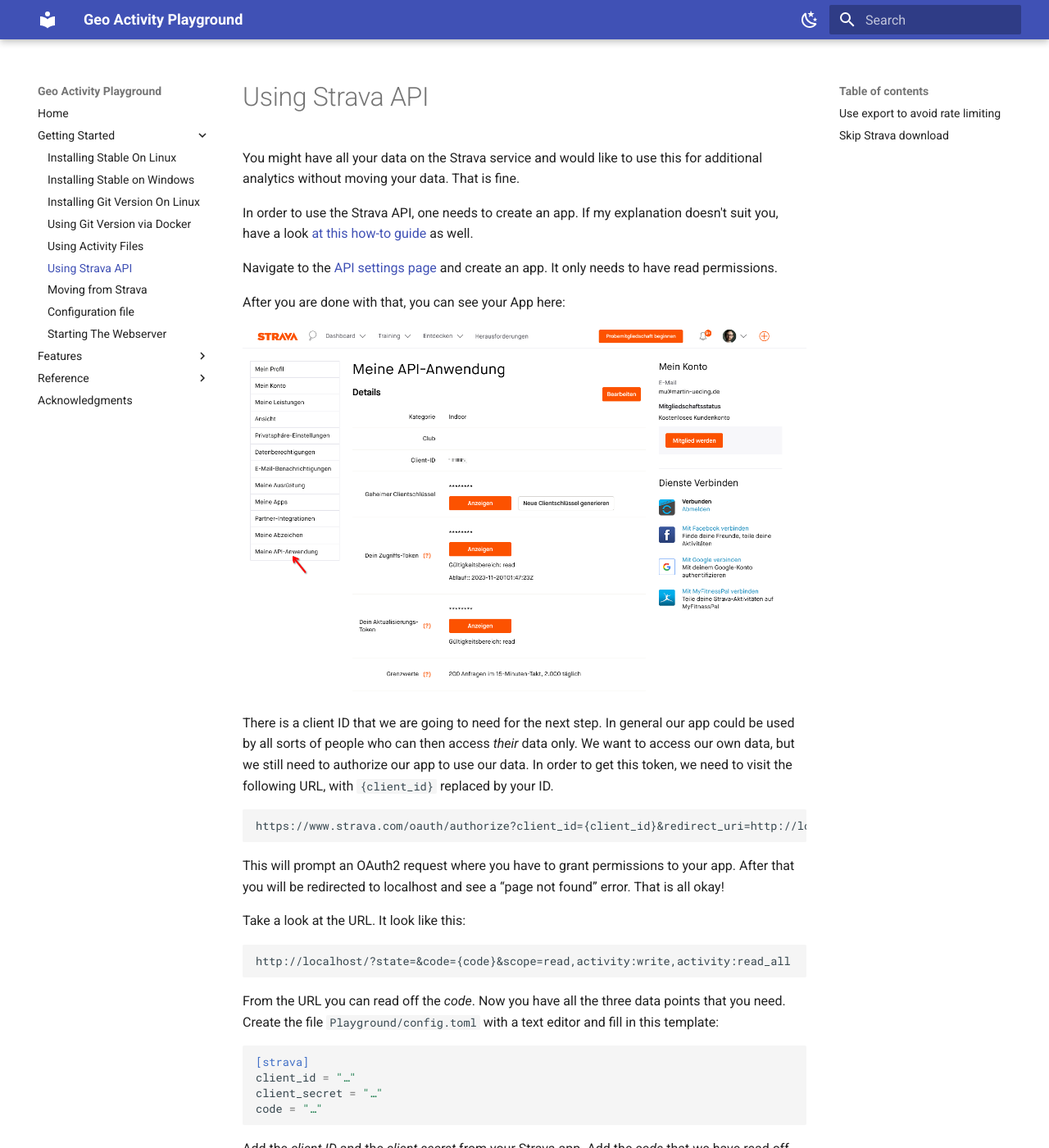
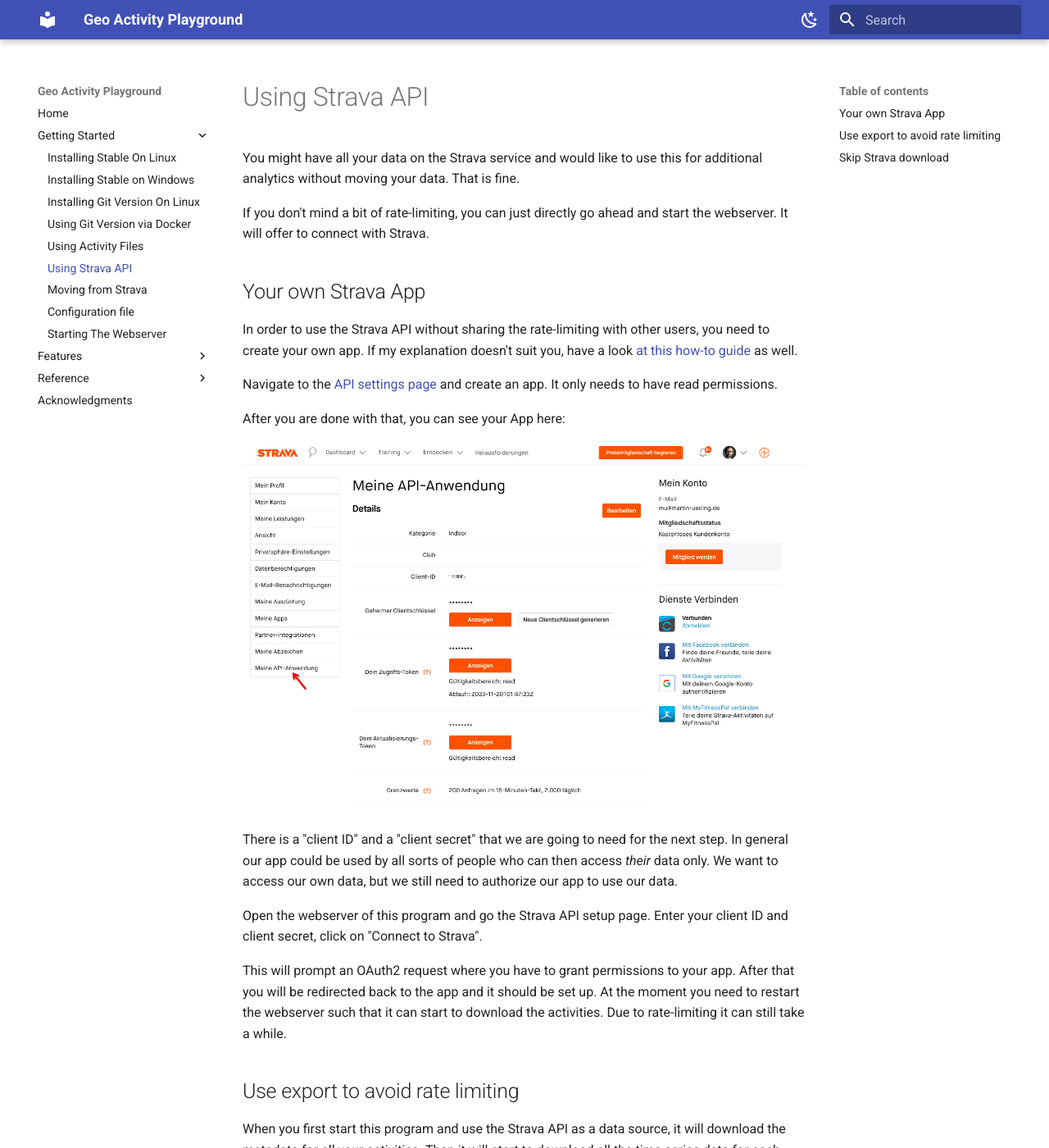
Before and after one commit to martin-ueding/geo-activity-playground, an MkDocs documentation site: the page built from docs/getting-started/using-strava-api.md, in a window 1280 px wide and 1400 px high. Shown: the whole window at 82% size. Built offline with MkDocs 1.6.1 and Material for MkDocs 9.7.7, drawn with Linux system fonts in a browser that asks for light colours; some of the changed text lies outside the part shown.

Commit message:
Update documentation for Strava API

````diff
--- a/docs/getting-started/using-strava-api.md
+++ b/docs/getting-started/using-strava-api.md
@@ -2,7 +2,11 @@
 
 You might have all your data on the Strava service and would like to use this for additional analytics without moving your data. That is fine.
 
-In order to use the Strava API, one needs to create an app. If my explanation doesn't suit you, have a look [at this how-to guide](https://towardsdatascience.com/using-the-strava-api-and-pandas-to-explore-your-activity-data-d94901d9bfde) as well.
+If you don't mind a bit of rate-limiting, you can just directly go ahead and start the webserver. It will offer to connect with Strava.
+
+## Your own Strava App
+
+In order to use the Strava API without sharing the rate-limiting with other users, you need to create your own app. If my explanation doesn't suit you, have a look [at this how-to guide](https://towardsdatascience.com/using-the-strava-api-and-pandas-to-explore-your-activity-data-d94901d9bfde) as well.
 
 Navigate to the [API settings page](https://www.strava.com/settings/api) and create an app. It only needs to have read permissions.
 
@@ -10,32 +14,11 @@
 
 ![](strava-api-2.png)
 
-There is a client ID that we are going to need for the next step. In general our app could be used by all sorts of people who can then access _their_ data only. We want to access our own data, but we still need to authorize our app to use our data. In order to get this token, we need to visit the following URL, with `{client_id}` replaced by your ID.
+There is a "client ID" and a "client secret" that we are going to need for the next step. In general our app could be used by all sorts of people who can then access _their_ data only. We want to access our own data, but we still need to authorize our app to use our data.
 
-```
-https://www.strava.com/oauth/authorize?client_id={client_id}&redirect_uri=http://localhost&response_type=code&scope=activity:read_all
-```
+Open the webserver of this program and go the Strava API setup page. Enter your client ID and client secret, click on "Connect to Strava".
 
-This will prompt an OAuth2 request where you have to grant permissions to your app. After that you will be redirected to localhost and see a “page not found” error. That is all okay!
-
-Take a look at the URL. It look like this:
-
-```
-http://localhost/?state=&code={code}&scope=read,activity:write,activity:read_all
-```
-
-From the URL you can read off the _code_. Now you have all the three data points that you need. Create the file `Playground/config.toml` with a text editor and fill in this template:
-
-```toml
-[strava]
-client_id = "…"
-client_secret = "…"
-code = "…"
-```
-
-Add the _client ID_ and the _client secret_ from your Strava app. Add the _code_ that we have read off this localhost URL.
-
-Then you are all set to download data from the Strava API. When you start one of the commands, it will automatically start to download.
+This will prompt an OAuth2 request where you have to grant permissions to your app. After that you will be redirected back to the app and it should be set up. At the moment you need to restart the webserver such that it can start to download the activities. Due to rate-limiting it can still take a while.
 
 ## Use export to avoid rate limiting
 
````
